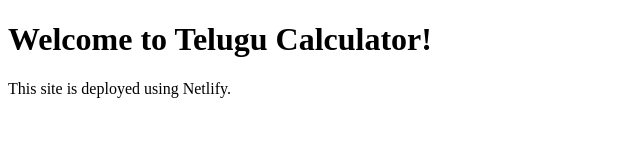
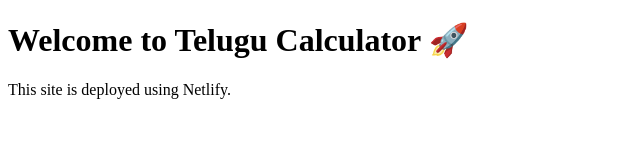
Before and after one commit to Vysh-reddy-boddu/telugu-site, a plain HTML site: page index.html in a window 1280 px wide. Shown: the whole page, without its empty margins (0-640 px from the left). Drawn offline with Linux system fonts and the light colour scheme.

Commit message:
updated heading text

```diff
--- a/index.html
+++ b/index.html
@@ -4,7 +4,7 @@
   <title>Telugu Calculator</title>
 </head>
 <body>
-  <h1>Welcome to Telugu Calculator!</h1>
+  <h1>Welcome to Telugu Calculator 🚀</h1>
   <p>This site is deployed using Netlify.</p>
 </body>
 </html>
```
